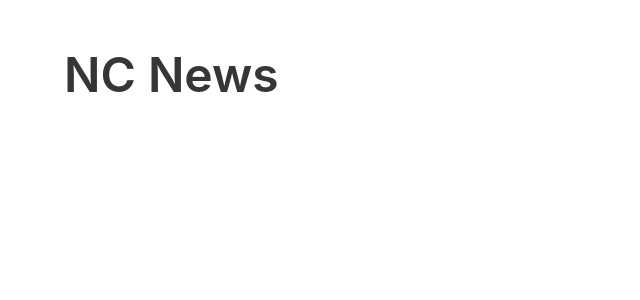
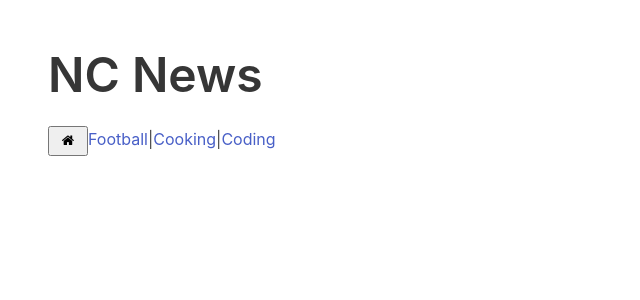
Before and after one commit to chrisjones11/my-Northcoders-news, a React app: page / in a window 1280 px wide. Shown: the top 300 px of the page, without its empty margins (0-640 px from the left). Built offline with nearby package versions, Linux system fonts and the light colour scheme.

Commit message:
create basic app component

```diff
--- a/src/components/App.js
+++ b/src/components/App.js
@@ -1,14 +1,19 @@
 import React from 'react';
+import { BrowserRouter, } from 'react-router-dom';
+import Navbar from './Navbar';
+
+
 
 class App extends React.Component {
-  render () {
+  render() {
     return (
-      <section className='section'>
-        <div id='App' className='container'>
-          <h1 className='title is-1'>NC News</h1>
+      <BrowserRouter>
+        <section className='section'>
+          <Navbar />
 
-        </div>
-      </section>
+        </section>
+      </BrowserRouter>
+
     );
   }
 }
--- /dev/null
+++ b/src/components/Navbar.js
@@ -0,0 +1,22 @@
+import React from 'react';
+
+
+class Navbar extends React.Component {
+  render() {
+    return (
+      <div >
+        <h1 className='title is-1'>NC News</h1>
+        <button>
+          <span className="icon">
+            <i className="fa fa-home"></i>
+          </span>
+        </button>
+        <a>Football</a>|
+        <a>Cooking</a>|
+        <a>Coding</a>
+      </div>
+    );
+  }
+}
+
+export default Navbar;
--- a/webpack.config.js
+++ b/webpack.config.js
@@ -46,6 +46,7 @@ module.exports = {
   devServer: {
     contentBase: PATHS.public,
     publicPath: '/',
+    historyApiFallback: true,
     port: 9000
   }
-}
+};
```
